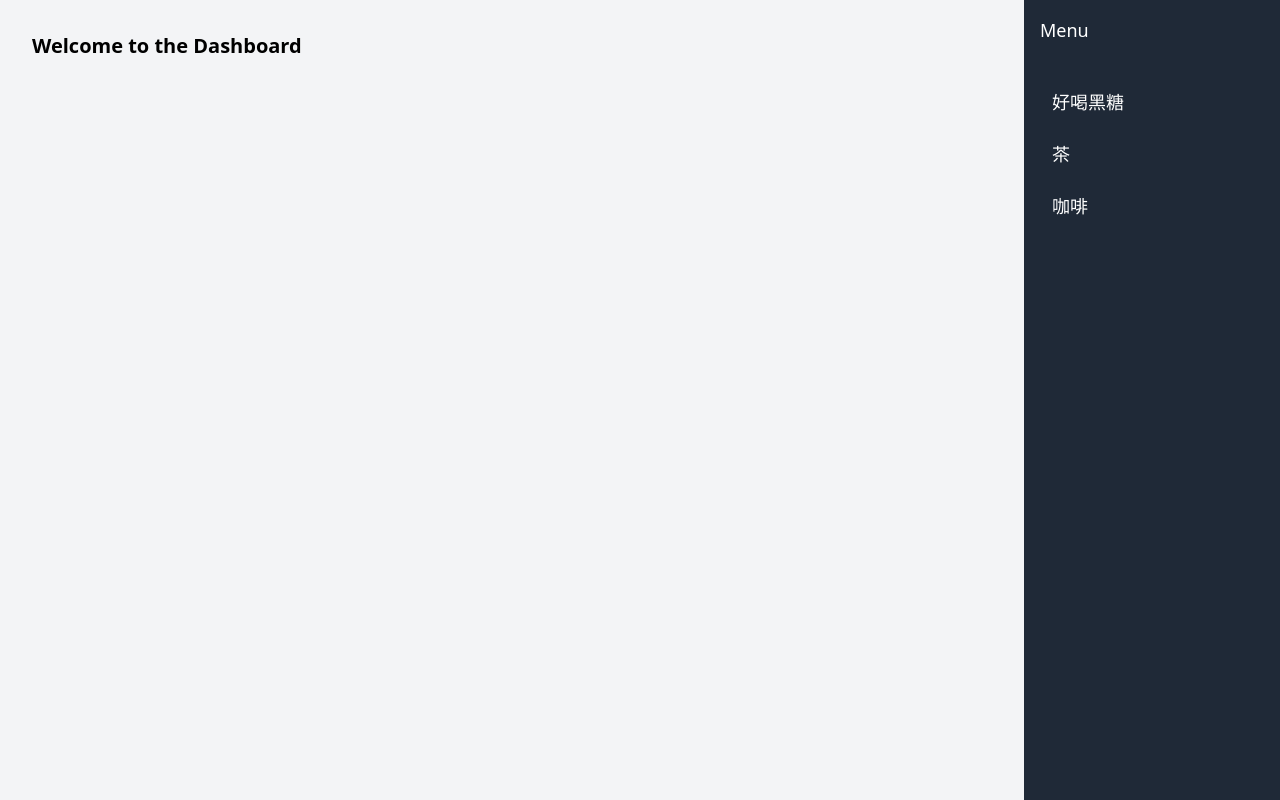
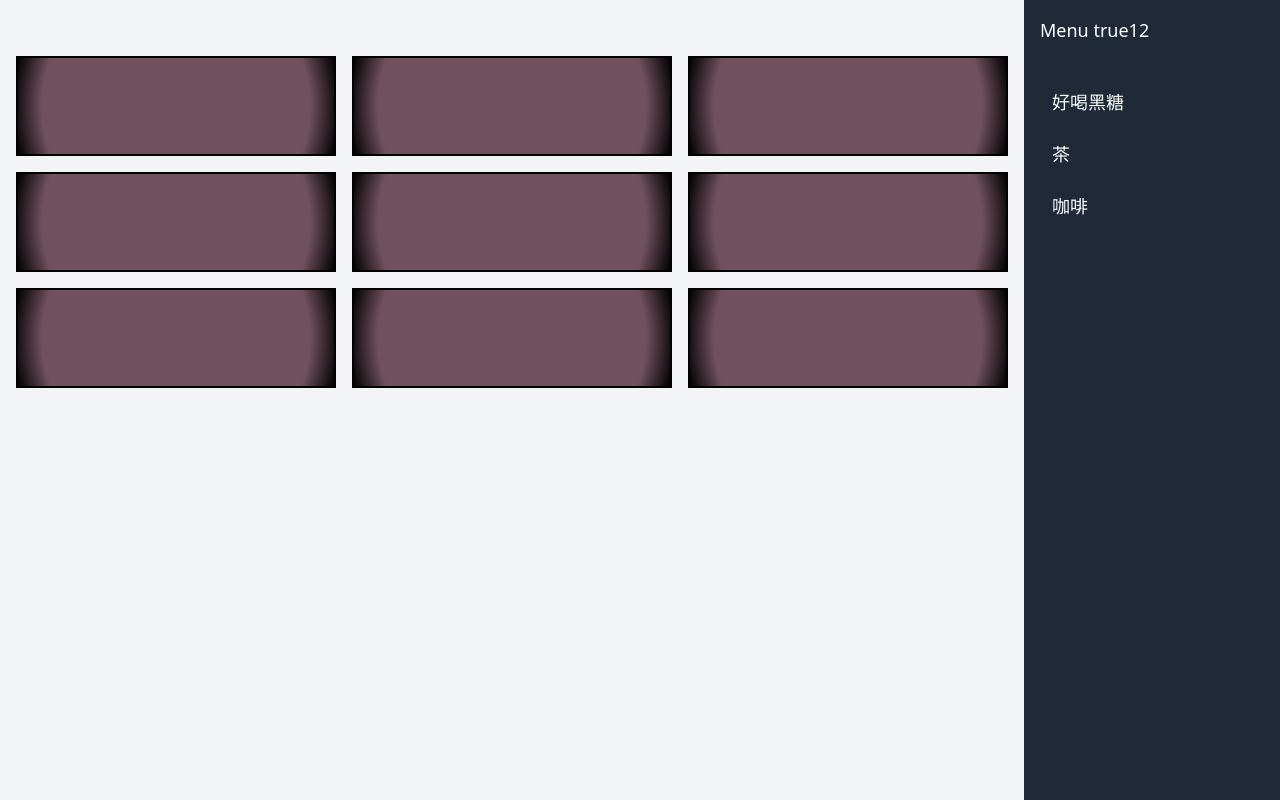
Before and after one commit to Josephmtsai/vue_animate_2024, a Vue app: page / in a window 1280 px wide. Built offline with nearby package versions, Linux system fonts and the light colour scheme.

Commit message:
Add Animate Ball

```diff
--- a/package.json
+++ b/package.json
@@ -10,6 +10,7 @@
   },
   "dependencies": {
     "@vueuse/core": "^10.9.0",
+    "gsap": "^3.12.5",
     "pinia": "^2.1.7",
     "vue": "^3.4.21"
   },
--- a/src/App.vue
+++ b/src/App.vue
@@ -1,24 +1,99 @@
 <template>
   <div class="min-h-screen bg-gray-100">
-    <div v-if="!isMDScreen">
-      <button @click="isOpen = !isOpen" class="p-4 absolute top-0 right-0">
-        test
-      </button>
+    <div v-if="!isMdScreen" class="p-4 right-0">
+      <button @click="isOpen = !isOpen">Menu</button>
     </div>
-    <Sidebar :isOpen="isOpen || isMDScreen" @update:isOpen="isOpen = false" />
-    <div class="p-8">
-      <h1 class="text-xl font-bold">Welcome to the Dashboard</h1>
-      <!-- 其他内容 -->
+
+    <div class="flex flex-col md:flex-row min-h-screen">
+      <!-- Main content area -->
+      <div class="flex-1 p-4 mt-10">
+        <div class="grid grid-cols-3 gap-4">
+          <div
+            v-for="n in 9"
+            :key="n"
+            :class="{
+              'h-24 border-2 border-black box flex justify-center items-center relative': true,
+              'animate-blink': isBlinking(n),
+            }"
+            :ref="setGridItemRef"
+          >
+            <div
+              v-if="n === 1"
+              ref="circle"
+              class="absolute top-1/2 left-1/2 transform -translate-x-1/2 -translate-y-1/2 w-10 h-10 rounded-full bg-blue-500 flex items-center justify-center z-10"
+            >
+              0
+            </div>
+          </div>
+        </div>
+      </div>
+
+      <!-- Sidebar -->
+      <Sidebar
+        v-if="isOpen || isMdScreen"
+        :isMdScreen="isMdScreen"
+        :isOpen="isOpen"
+        @update:isOpen="isOpen = false"
+      />
     </div>
   </div>
 </template>
 
 <script lang="ts" setup>
 import Sidebar from './components/Layout/Sidebar.vue';
-import { ref } from 'vue';
-import { useMediaQuery } from '@vueuse/core';
-const isOpen = ref(false);
-const isMDScreen = useMediaQuery('(min-width: 568px)');
+import { ref, onMounted, nextTick } from 'vue';
+import { useMediaQuery, useResizeObserver } from '@vueuse/core';
+import { gsap } from 'gsap';
+const isOpen = ref(true);
+const isMdScreen = useMediaQuery('(min-width: 568px)');
+function isBlinking(index: number) {
+  return [3, 5, 9].includes(index);
+}
+function isCorner(index: number) {
+  return [0, 2, 6, 8].includes(index);
+}
+const circle = ref(null);
+const gridItem = ref(null);
+const setGridItemRef = (el) => {
+  if (el) gridItem.value = el;
+};
+
+onMounted(async () => {
+  await nextTick();
+  if (gridItem.value) {
+    useResizeObserver(gridItem, ([entry]) => {
+      const gridWidth = entry.contentRect.width;
+      animate(gridWidth);
+    });
+  }
+});
+function animate(gridWidth: number) {
+  gsap.to(circle.value, {
+    x: gridWidth * 2,
+    duration: 2,
+    ease: 'none',
+    onComplete: () => {
+      gsap.to(circle.value, {
+        x: gridWidth * 3,
+        opacity: 0,
+        duration: 2,
+        delay: 0.05,
+        onComplete: () => {
+          gsap.set(circle.value, { x: '0%', opacity: 1 });
+          animate(gridWidth);
+        },
+      });
+    },
+  });
+}
 </script>
-
-<style></style>
+<style scoped>
+.box {
+  height: 100px;
+  background: radial-gradient(
+    circle,
+    rgba(113, 81, 95, 1) 81%,
+    rgba(0, 0, 0, 1) 100%
+  );
+}
+</style>
--- a/src/components/Layout/Sidebar.vue
+++ b/src/components/Layout/Sidebar.vue
@@ -1,13 +1,15 @@
 <template>
-  <div ref="target" class="relative">
-    <div
-      :class="isOpen ? 'translate-x-0' : 'translate-x-full'"
-      class="fixed h-full top-0 right-0 bg-gray-800 w-64 transition-transform duration-300 z-50"
-    >
-      <h2 class="text-white text-lg p-4">Menu</h2>
-      <div class="p-5">
-        <MultipleLevelItem :items="menuItems" />
-      </div>
+  <div
+    ref="target"
+    :class="{
+      'translate-x-0': props.isOpen,
+      'translate-x-full': !props.isOpen,
+    }"
+    class="fixed sm:relative z-30 h-full md:h-auto bg-gray-800 w-64 transition-transform duration-300 right-0"
+  >
+    <h2 class="text-white text-lg p-4">Menu {{ props.isMdScreen }}12</h2>
+    <div class="p-5">
+      <MultipleLevelItem :items="menuItems" />
     </div>
   </div>
 </template>
@@ -16,13 +18,18 @@ import { ref, defineProps, defineEmits } from 'vue';
 import { onClickOutside } from '@vueuse/core';
 import { SideBar } from '../../constant/sidebar.constant';
 import MultipleLevelItem from '../Common/MultipleLevelItem.vue';
-defineProps({
+const props = defineProps({
   isOpen: Boolean,
+  isMdScreen: Boolean,
 });
 const target = ref(null);
 
 const emit = defineEmits(['update:isOpen']);
-onClickOutside(target, (event) => emit('update:isOpen', false));
+onClickOutside(target, (event) => {
+  if (!props.isMdScreen) {
+    emit('update:isOpen', false);
+  }
+});
 
 const menuItems = ref(SideBar);
 </script>
--- a/tailwind.config.js
+++ b/tailwind.config.js
@@ -7,6 +7,17 @@ module.exports = {
       md: '768px',
       lg: '1280',
     },
+    extend: {
+      keyframes: {
+        blink: {
+          '0%, 100%': { opacity: 1 },
+          '50%': { opacity: 0.6 },
+        },
+      },
+      animation: {
+        blink: 'blink 0.75s ease-in-out infinite',
+      },
+    },
   },
   plugins: [],
 };
```
Also changed, not shown: 1 other file (tests, documents, lock files or other folders).
